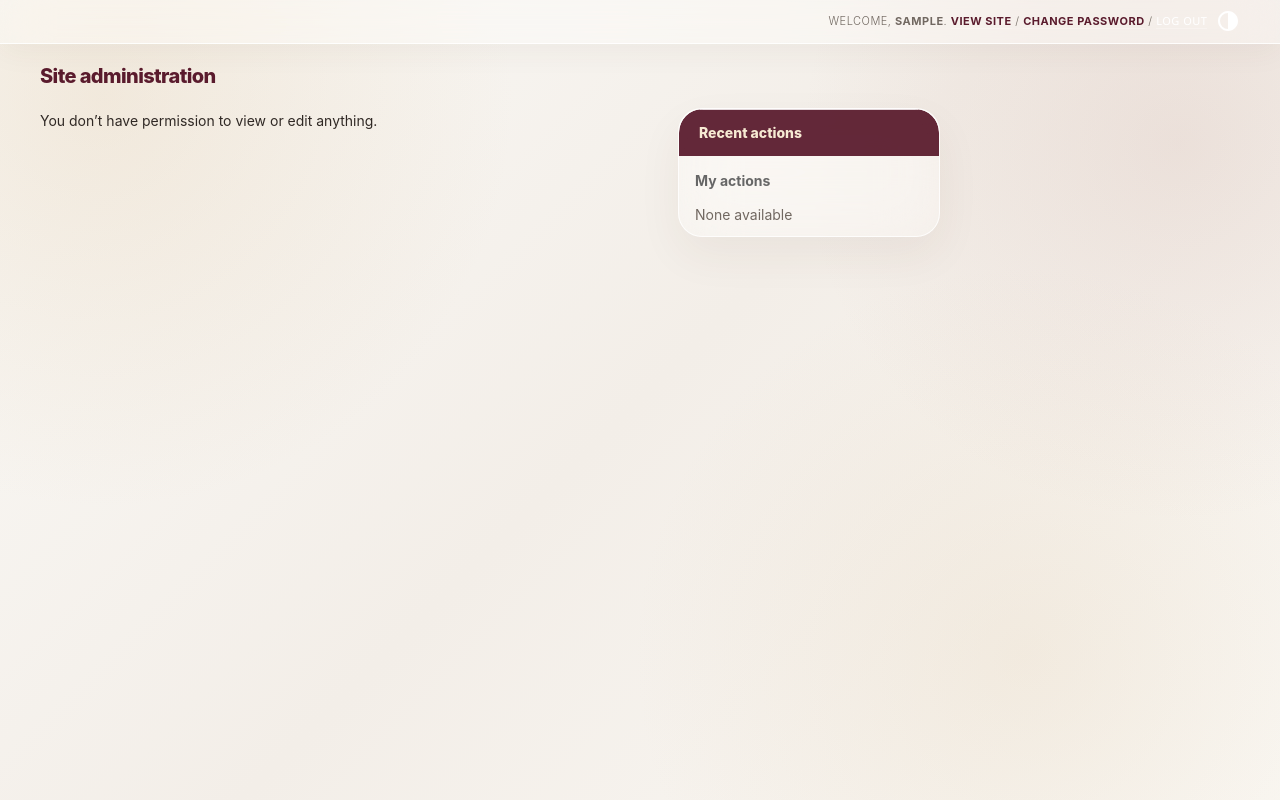
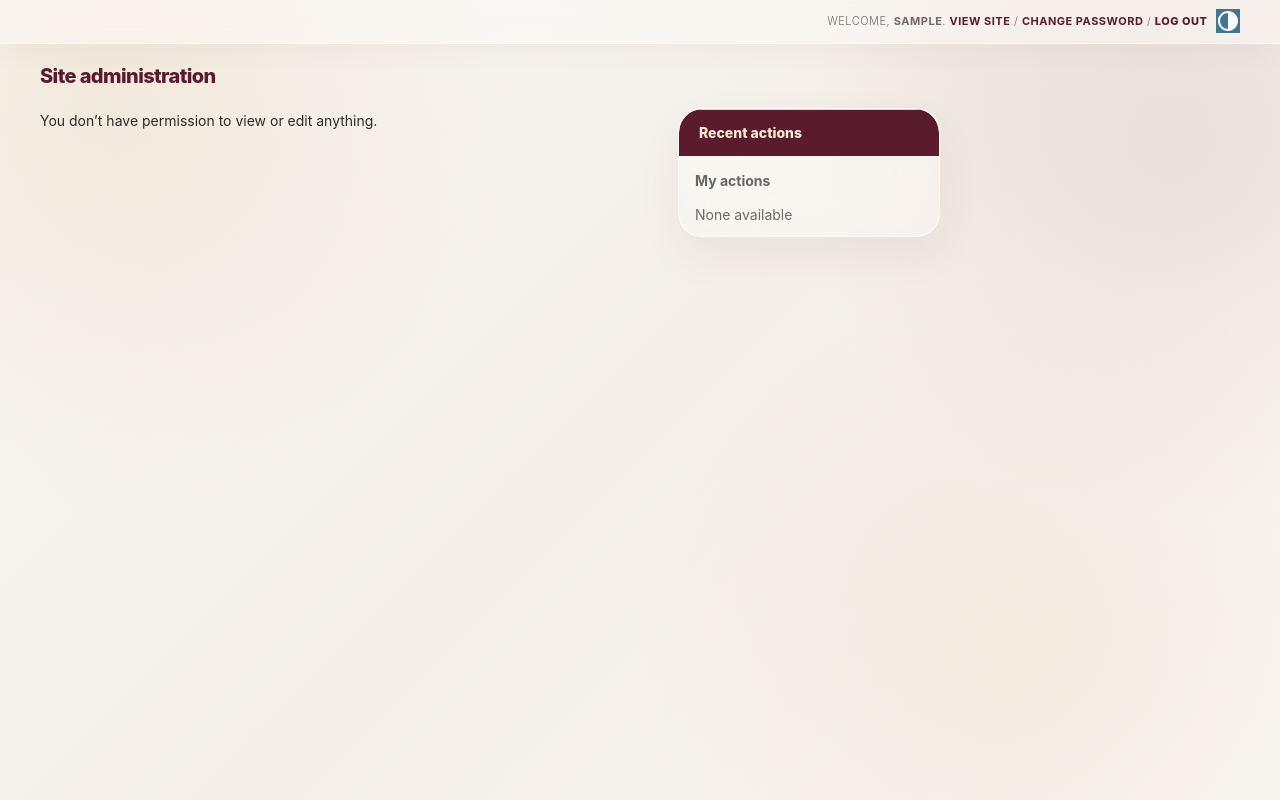
Before and after one commit to mebin007/department-notification-system, a Django app: page /admin/ in a window 1280 px wide. Run offline with Django 5.2, Linux system fonts and the light colour scheme; the visitor is signed in with stand-in values (Sample User, id 1); data comes from the database, SQL or seed files in the repository; data that the repository does not hold is empty.

Commit message:
Fix admin logout styling

```diff
--- a/notifications/templates/admin/base_site.html
+++ b/notifications/templates/admin/base_site.html
@@ -10,7 +10,7 @@
 
 /* =========================================================
    DNMS ADMIN
-   MATCHES THE MAIN DNMS LIQUID GLASS DESIGN
+   BEIGE LIQUID GLASS + BURGUNDY
 ========================================================= */
 
 :root {
@@ -19,11 +19,11 @@
     --burgundy: #5a1b2d;
     --burgundy-soft: #70283d;
 
+    --cream: #f7ead3;
+    --cream-bright: #fff5e3;
+
     --text-dark: #302925;
     --text-soft: #716861;
-
-    --glass: rgba(255,255,255,0.30);
-    --glass-light: rgba(255,255,255,0.42);
 
     --glass-border: rgba(255,255,255,0.82);
 
@@ -178,6 +178,10 @@ body::after {
 }
 
 
+/* =========================================================
+   HEADER BRANDING
+========================================================= */
+
 #branding h1 {
 
     color:
@@ -197,6 +201,10 @@ body::after {
 }
 
 
+/* =========================================================
+   USER TOOLS
+========================================================= */
+
 #user-tools {
 
     color:
@@ -205,7 +213,11 @@ body::after {
 }
 
 
-#user-tools a {
+/* View Site / Change Password */
+
+#user-tools a,
+#user-tools a:link,
+#user-tools a:visited {
 
     color:
         var(--burgundy) !important;
@@ -216,8 +228,78 @@ body::after {
 }
 
 
+#user-tools a:hover {
+
+    color:
+        var(--burgundy-dark) !important;
+
+}
+
+
 /* =========================================================
-   MAIN AREA
+   LOGOUT
+   Django uses a FORM + BUTTON for logout
+========================================================= */
+
+#user-tools #logout-form {
+
+    display:
+        inline !important;
+
+    margin:
+        0 !important;
+
+    padding:
+        0 !important;
+
+}
+
+
+#user-tools #logout-form button {
+
+    color:
+        var(--burgundy) !important;
+
+    background:
+        transparent !important;
+
+    border:
+        none !important;
+
+    padding:
+        0 !important;
+
+    margin:
+        0 !important;
+
+    font-family:
+        inherit !important;
+
+    font-size:
+        inherit !important;
+
+    font-weight:
+        800 !important;
+
+    cursor:
+        pointer !important;
+
+}
+
+
+#user-tools #logout-form button:hover {
+
+    color:
+        var(--burgundy-dark) !important;
+
+    background:
+        transparent !important;
+
+}
+
+
+/* =========================================================
+   MAIN CONTENT
 ========================================================= */
 
 #content {
@@ -284,7 +366,9 @@ body::after {
         hidden !important;
 
     box-shadow:
+
         0 18px 45px rgba(80,55,40,0.06),
+
         inset 0 1px 0 rgba(255,255,255,0.75) !important;
 
     margin-bottom:
@@ -294,7 +378,7 @@ body::after {
 
 
 /* =========================================================
-   SUBTLE GLASS REFLECTION
+   GLASS REFLECTION
 ========================================================= */
 
 .module::before {
@@ -330,18 +414,18 @@ body::after {
 
 
 /* =========================================================
-   SECTION HEADERS
-   BURGUNDY BUT NOT GIANT
+   BURGUNDY SECTION HEADERS
+   SOLID BURGUNDY
 ========================================================= */
 
 .module h2,
 .module caption {
 
     background:
-        rgba(90,27,45,0.94) !important;
+        var(--burgundy) !important;
 
     color:
-        #f7ead3 !important;
+        var(--cream) !important;
 
     font-weight:
         800 !important;
@@ -362,7 +446,7 @@ body::after {
 .module caption * {
 
     color:
-        #f7ead3 !important;
+        var(--cream) !important;
 
 }
 
@@ -372,13 +456,13 @@ body::after {
 .module h2 a:visited {
 
     color:
-        #f7ead3 !important;
+        var(--cream) !important;
 
 }
 
 
 /* =========================================================
-   GLASS TABLE
+   TABLE
 ========================================================= */
 
 .module table {
@@ -401,7 +485,7 @@ body::after {
         1px solid rgba(255,255,255,0.40) !important;
 
     transition:
-        0.25s ease !important;
+        background 0.25s ease !important;
 
 }
 
@@ -453,7 +537,7 @@ body::after {
 
 
 /* =========================================================
-   ADD
+   ADD LINK
 ========================================================= */
 
 .addlink,
@@ -493,7 +577,7 @@ body::after {
 
 
 /* =========================================================
-   CHANGE
+   CHANGE LINK
 ========================================================= */
 
 .changelink,
@@ -533,7 +617,9 @@ body::after {
         24px !important;
 
     box-shadow:
+
         0 18px 45px rgba(80,55,40,0.06),
+
         inset 0 1px 0 rgba(255,255,255,0.75) !important;
 
     overflow:
@@ -545,10 +631,10 @@ body::after {
 #content-related h2 {
 
     background:
-        rgba(90,27,45,0.94) !important;
+        var(--burgundy) !important;
 
     color:
-        #f7ead3 !important;
+        var(--cream) !important;
 
     font-weight:
         800 !important;
@@ -562,7 +648,7 @@ body::after {
 #content-related h2 * {
 
     color:
-        #f7ead3 !important;
+        var(--cream) !important;
 
 }
 
@@ -617,7 +703,7 @@ input[type="button"],
         var(--burgundy) !important;
 
     color:
-        #f7ead3 !important;
+        var(--cream) !important;
 
     border:
         1px solid rgba(255,255,255,0.30) !important;
@@ -645,7 +731,7 @@ input[type="button"]:hover {
         var(--burgundy-soft) !important;
 
     color:
-        #fff5e3 !important;
+        var(--cream-bright) !important;
 
 }
 
@@ -660,7 +746,7 @@ input[type="button"]:hover {
         var(--burgundy) !important;
 
     color:
-        #f7ead3 !important;
+        var(--cream) !important;
 
     border:
         1px solid rgba(255,255,255,0.30) !important;
@@ -678,6 +764,9 @@ input[type="button"]:hover {
 
     background:
         var(--burgundy-soft) !important;
+
+    color:
+        var(--cream-bright) !important;
 
 }
 
@@ -725,7 +814,9 @@ select:focus {
         none !important;
 
     box-shadow:
+
         0 0 0 3px rgba(90,27,45,0.10),
+
         inset 0 1px 0 rgba(255,255,255,0.85) !important;
 
 }
@@ -755,13 +846,13 @@ fieldset h2 {
         var(--burgundy) !important;
 
     color:
-        #f7ead3 !important;
+        var(--cream) !important;
 
 }
 
 
 /* =========================================================
-   HELP / ERROR
+   HELP TEXT
 ========================================================= */
 
 .help,
@@ -772,6 +863,10 @@ fieldset h2 {
 
 }
 
+
+/* =========================================================
+   ERROR
+========================================================= */
 
 .errornote {
 
@@ -845,24 +940,7 @@ fieldset h2 {
 
 
 /* =========================================================
-   REMOVE OLD DJANGO COLORS
-========================================================= */
-
-#header,
-#header *,
-.module,
-.module *,
-#content-related,
-#content-related * {
-
-    --header-bg:
-        transparent !important;
-
-}
-
-
-/* =========================================================
-   FINAL HEADER TEXT
+   FINAL BURGUNDY OVERRIDES
 ========================================================= */
 
 .module h2,
@@ -873,7 +951,7 @@ fieldset h2 {
 #content-related h2 * {
 
     color:
-        #f7ead3 !important;
+        var(--cream) !important;
 
 }
 
```
